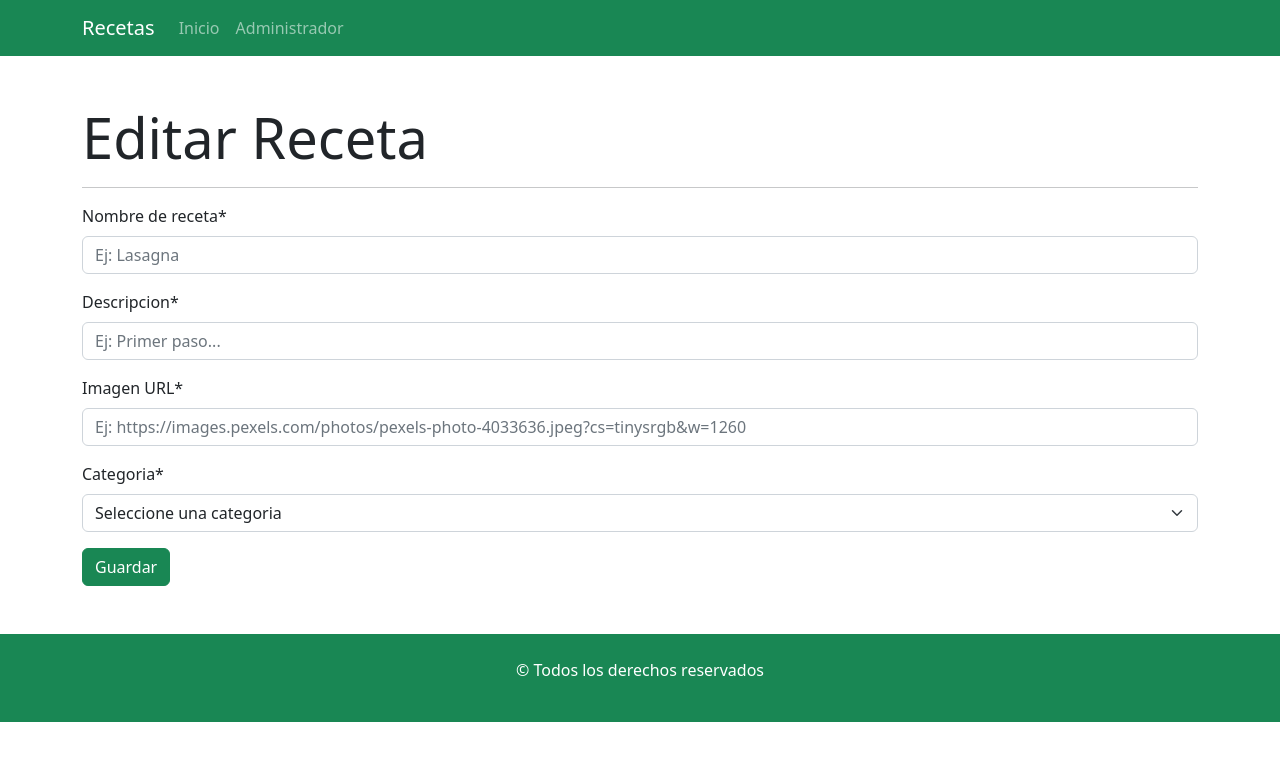
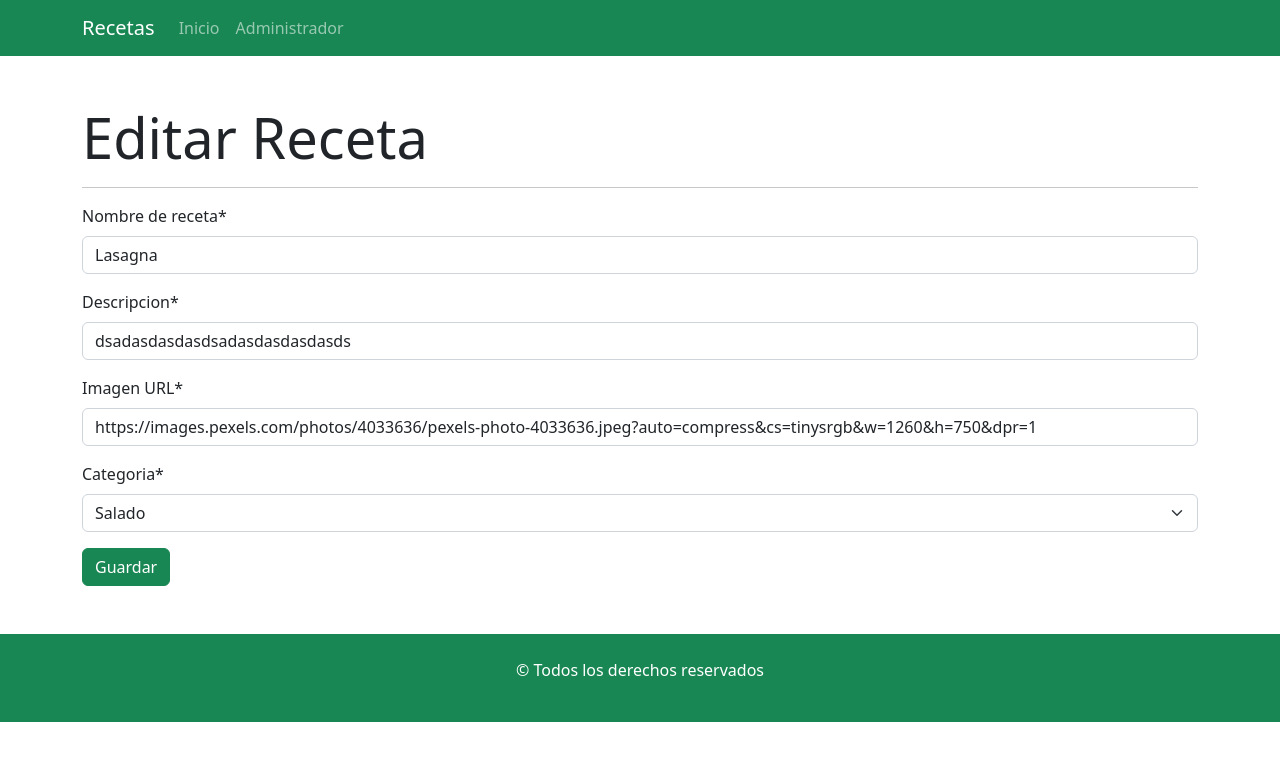
Before and after one commit to TomasBudeguer/blog-recetas-version-2, a React (Create React App) app: page /administrar/editar/1 in a window 1280 px wide. Shown: the top 760 px of the page. Built offline with nearby package versions, Linux system fonts and the light colour scheme; data requests are answered from the project's data file.

Commit message:
hice la peticion para obtener el producto y luego poder actualizarlo en el form de editar producto

```diff
--- a/db.json
+++ b/db.json
@@ -6,6 +6,13 @@
       "categoria": "salado",
       "imagen": "https://images.pexels.com/photos/4033636/pexels-photo-4033636.jpeg?auto=compress&cs=tinysrgb&w=1260&h=750&dpr=1",
       "id": 1
+    },
+    {
+      "nombreReceta": "fideos",
+      "descripcion": "fideos con salsa",
+      "imagen": "https://i.ibb.co/Yj1bF0W/remera-Bridgemere.png",
+      "categoria": "bebida caliente",
+      "id": 2
     }
   ]
 }
--- a/src/components/helpers/queries.js
+++ b/src/components/helpers/queries.js
@@ -30,8 +30,36 @@
     const respuesta = await fetch(`${URLRecetas}/${id}`, {
       method: "DELETE",
     });
-    return respuesta
+    return respuesta;
   } catch (error) {
-    console.log(error)
+    console.log(error);
   }
 };
+
+export const obtenerRecetaAPI = async (id) => {
+  try {
+    const respuesta = await fetch(URLRecetas + "/" + id);
+    const recetaBuscada = {
+      dato: await respuesta.json(),
+      status: respuesta.status,
+    };
+    return recetaBuscada;
+  } catch (error) {
+    console.log(error);
+  }
+};
+
+export const editarRecetaAPI = async (id, datosActualizados) => {
+  try {
+    const respuesta = await fetch(URLRecetas + "/" + id, {
+      method: "PUT",
+      headers: {
+        "Content-Type": "application/json",
+      },
+      body: JSON.stringify(datosActualizados),
+    });
+    return respuesta;
+  } catch (error) {
+    console.log(error);
+  }
+};
--- a/src/components/views/receta/EditarReceta.jsx
+++ b/src/components/views/receta/EditarReceta.jsx
@@ -1,11 +1,38 @@
+import { useEffect } from "react";
 import { Button, Form, Container } from "react-bootstrap";
 import { useForm } from "react-hook-form";
+import { useNavigate, useParams } from "react-router-dom";
+import Swal from "sweetalert2";
+import { editarRecetaAPI, obtenerRecetaAPI } from "../../helpers/queries";
 
 const EditarReceta = () => {
+  const { id } = useParams();
+  const navegacion = useNavigate();
+
+  useEffect(() => {
+    obtenerRecetaAPI(id).then((respuesta) => {
+      if (respuesta.status === 200) {
+        // cargar los datos de la respuesta en el formulario
+        setValue("nombreReceta", respuesta.dato.nombreReceta);
+        setValue("descripcion", respuesta.dato.descripcion);
+        setValue("imagen", respuesta.dato.imagen);
+        setValue("categoria", respuesta.dato.categoria);
+        console.log(respuesta);
+      } else {
+        Swal.fire(
+          "Ocurrio un error",
+          "Intente este paso en unos minutos",
+          "error"
+        );
+      }
+    });
+  }, []);
+
   const {
     register,
     handleSubmit,
     formState: { errors },
+    setValue,
   } = useForm({
     defaultValues: {
       nombreReceta: "",
@@ -15,8 +42,24 @@
     },
   });
 
-  const onSubmit = (datos) => {
-    console.log(datos);
+  const onSubmit = (receta) => {
+    console.log(receta);
+    editarRecetaAPI(id, receta).then((respuesta) => {
+      if (respuesta.status === 200) {
+        Swal.fire(
+          "Receta actualizada",
+          "La receta fue actualizada correctamente",
+          "success"
+        );
+        navegacion("/administrador");
+      } else {
+        Swal.fire(
+          "Ocurrio un error",
+          "Intente este paso en unos minutos",
+          "error"
+        );
+      }
+    });
   };
   return (
     <Container className="my-5">
--- a/src/components/views/receta/ItemReceta.jsx
+++ b/src/components/views/receta/ItemReceta.jsx
@@ -1,4 +1,5 @@
 import { Button } from "react-bootstrap";
+import { Link } from "react-router-dom";
 import Swal from "sweetalert2";
 import { borrarRecetaAPI, consultarAPI } from "../../helpers/queries";
 
@@ -46,7 +47,7 @@
       <td>{receta.imagen}</td>
       <td>{receta.categoria}</td>
       <td>
-        <Button className="btn btn-success me-2 mb-1">Editar</Button>
+        <Link className="btn btn-success me-2 mb-1" to={`/administrar/editar/${receta.id}`}>Editar</Link>
         <Button variant="danger" className="mb-1" onClick={borrarProducto}>
           Borrar
         </Button>
```
